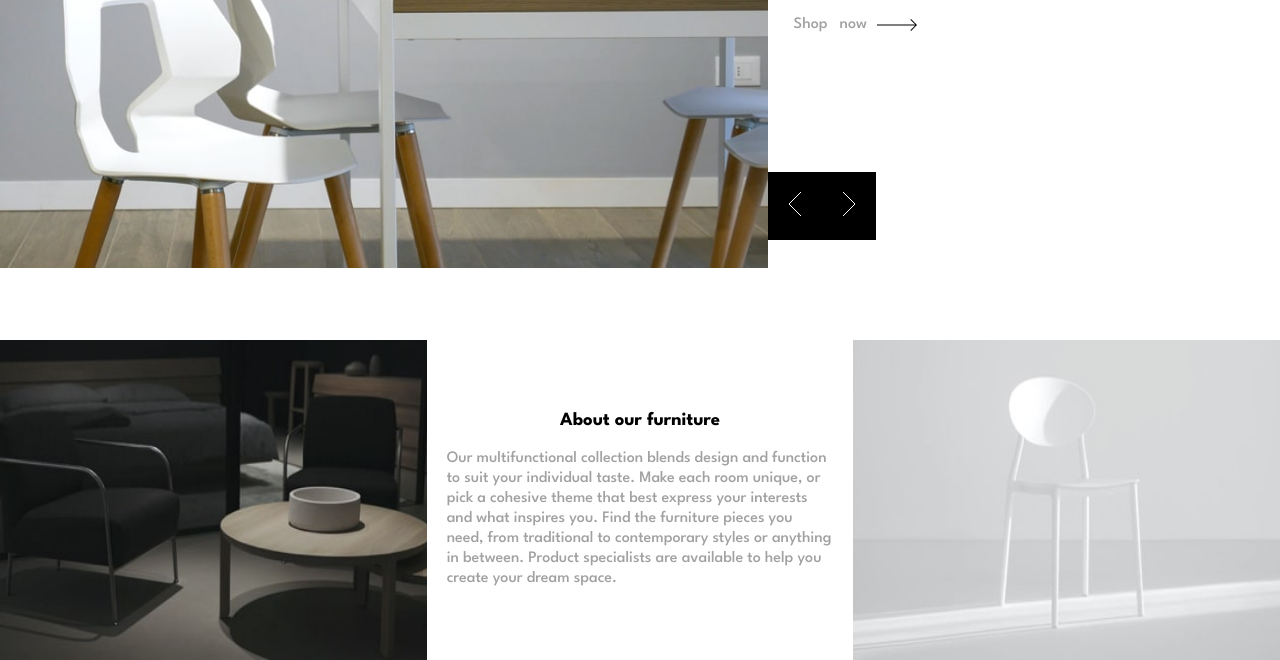
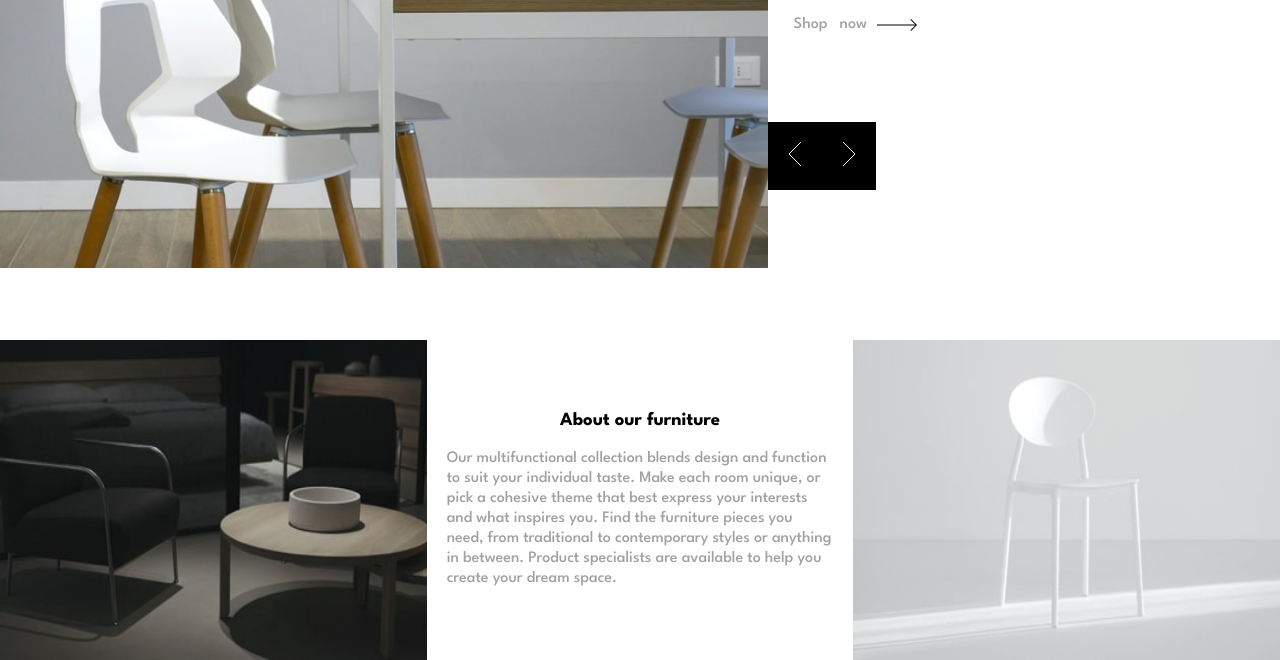
Before and after one commit to olayinka06-dev/roomhome-page, a plain HTML site: page index.html in a window 1280 px wide. Shown: the part 220-880 px from the top of the page. Drawn offline with Linux system fonts and the light colour scheme.

Commit message:
making some changes

```diff
--- a/style.css
+++ b/style.css
@@ -145,7 +145,7 @@ p{
 .group{
     display: flex;
     flex-direction: row;
-    margin-top: 140px;
+    margin-top: 90px;
 }
 .prev, .next{
     padding: 20px;
```
